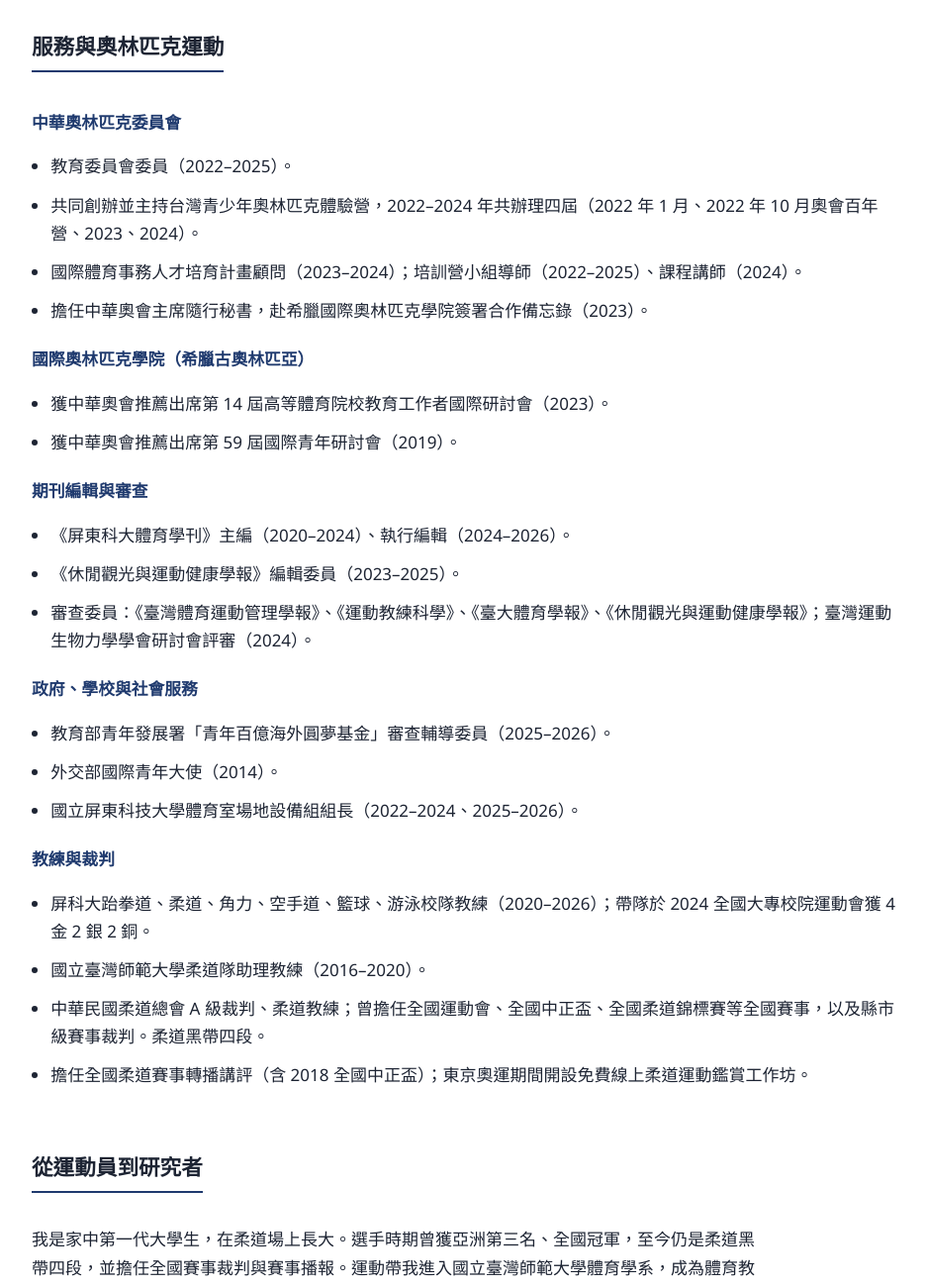
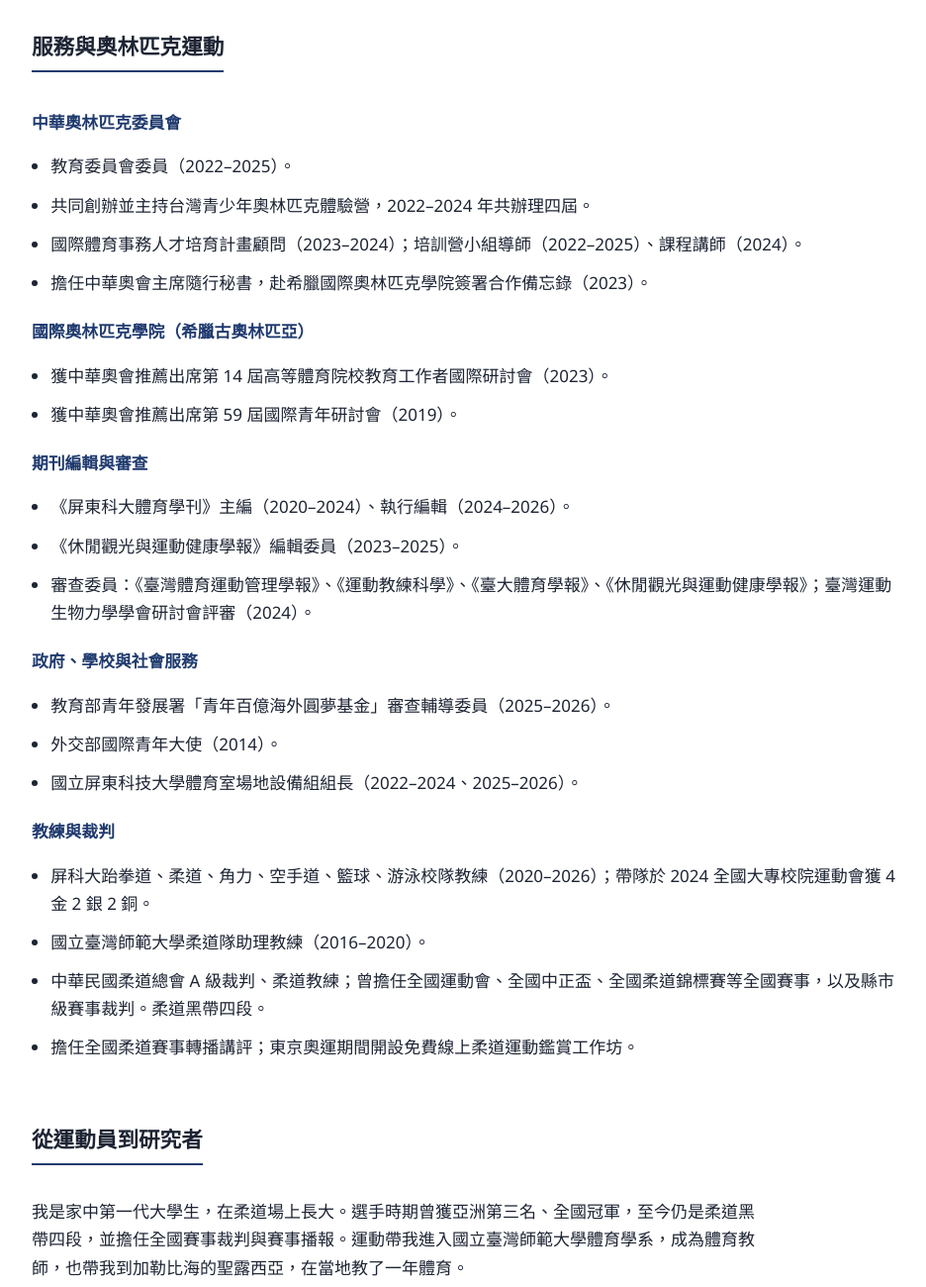
Before and after one commit to ianyijenyang/ianyijenyang.github.io, a plain HTML site: page zh/index.html in a window 1280 px wide. Shown: the part 3572-4872 px from the top of the page at 99% size, without its empty margins (168-1104 px from the left). Drawn offline with nearby package versions, Linux system fonts and the light colour scheme.

Commit message:
Simplify camp and commentator lines (zh)

```diff
--- a/zh/index.html
+++ b/zh/index.html
@@ -181,7 +181,7 @@
     <h3>中華奧林匹克委員會</h3>
     <ul class="plain">
       <li>教育委員會委員（2022–2025）。</li>
-      <li>共同創辦並主持台灣青少年奧林匹克體驗營，2022–2024 年共辦理四屆（2022 年 1 月、2022 年 10 月奧會百年營、2023、2024）。</li>
+      <li>共同創辦並主持台灣青少年奧林匹克體驗營，2022–2024 年共辦理四屆。</li>
       <li>國際體育事務人才培育計畫顧問（2023–2024）；培訓營小組導師（2022–2025）、課程講師（2024）。</li>
       <li>擔任中華奧會主席隨行秘書，赴希臘國際奧林匹克學院簽署合作備忘錄（2023）。</li>
     </ul>
@@ -207,7 +207,7 @@
       <li>屏科大跆拳道、柔道、角力、空手道、籃球、游泳校隊教練（2020–2026）；帶隊於 2024 全國大專校院運動會獲 4 金 2 銀 2 銅。</li>
       <li>國立臺灣師範大學柔道隊助理教練（2016–2020）。</li>
       <li>中華民國柔道總會 A 級裁判、柔道教練；曾擔任全國運動會、全國中正盃、全國柔道錦標賽等全國賽事，以及縣市級賽事裁判。柔道黑帶四段。</li>
-      <li>擔任全國柔道賽事轉播講評（含 2018 全國中正盃）；東京奧運期間開設免費線上柔道運動鑑賞工作坊。</li>
+      <li>擔任全國柔道賽事轉播講評；東京奧運期間開設免費線上柔道運動鑑賞工作坊。</li>
     </ul>
   </section>
 
```
